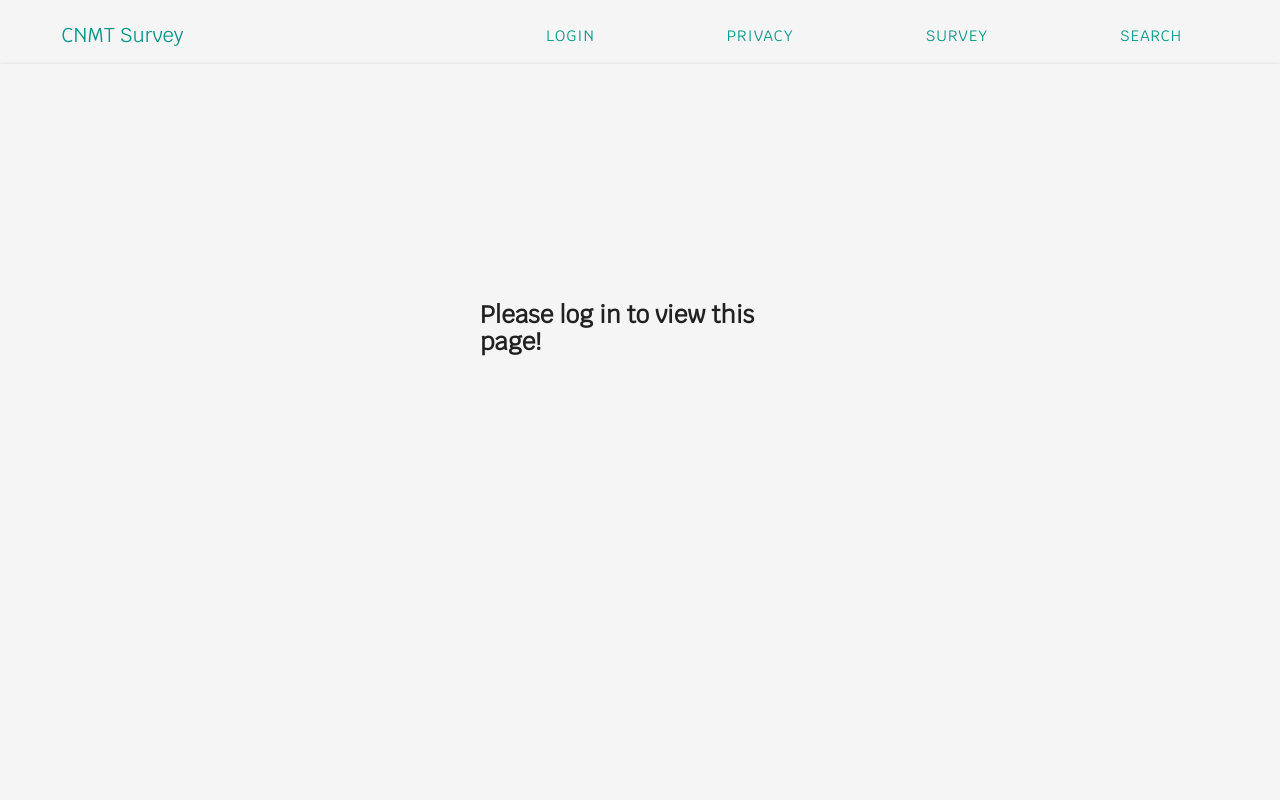
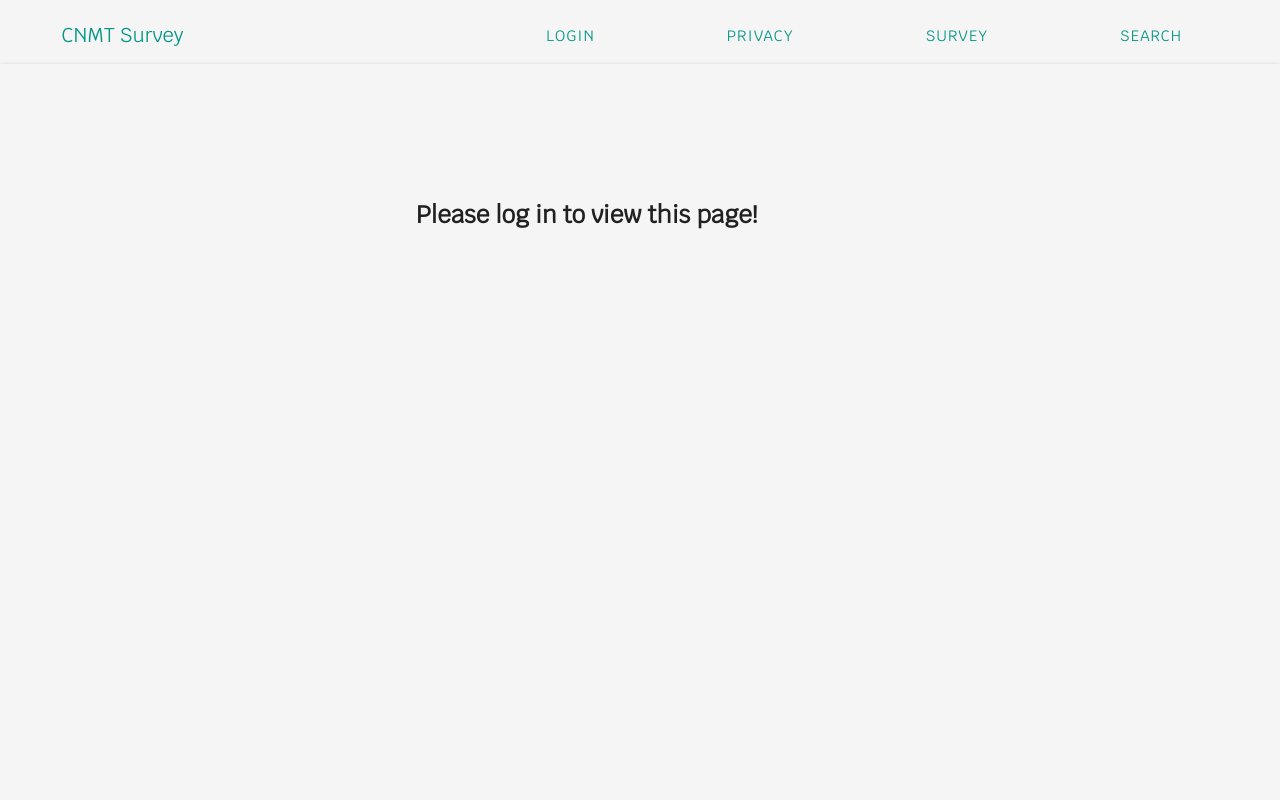
Before and after one commit to nblon447/cis310, a PHP site: page /SurveyData.php in a window 1280 px wide. Run offline with PHP 8.4, Linux system fonts and the light colour scheme.

Commit message:
Otto-SurveyDataPage-Formating

```diff
--- a/SurveyData.php
+++ b/SurveyData.php
@@ -58,7 +58,7 @@ print  '<li><a class="link navLink" href="./privacy.php"><div class="btn btn__te
 </header>
 <div class="paneContainer">
 <div class="pane">
-<div class="homeContent">';
+<div class="SurveyDataContent">';
 if (isset($_SESSION['roles']) && (in_array('admin', $_SESSION['roles']))) {
 print '<br />';
 print '<br />';
--- a/assets/styles/styles.css
+++ b/assets/styles/styles.css
@@ -290,6 +290,9 @@
 	.accessDenied {
 		margin: 50px 25% 100px 25%;
 	}
+	.SurveyDataContent {
+		margin: 50px 15% 0 15%;
+	}
 
 /* END SEARCH AND SEARCH RESULTS */
 
```
